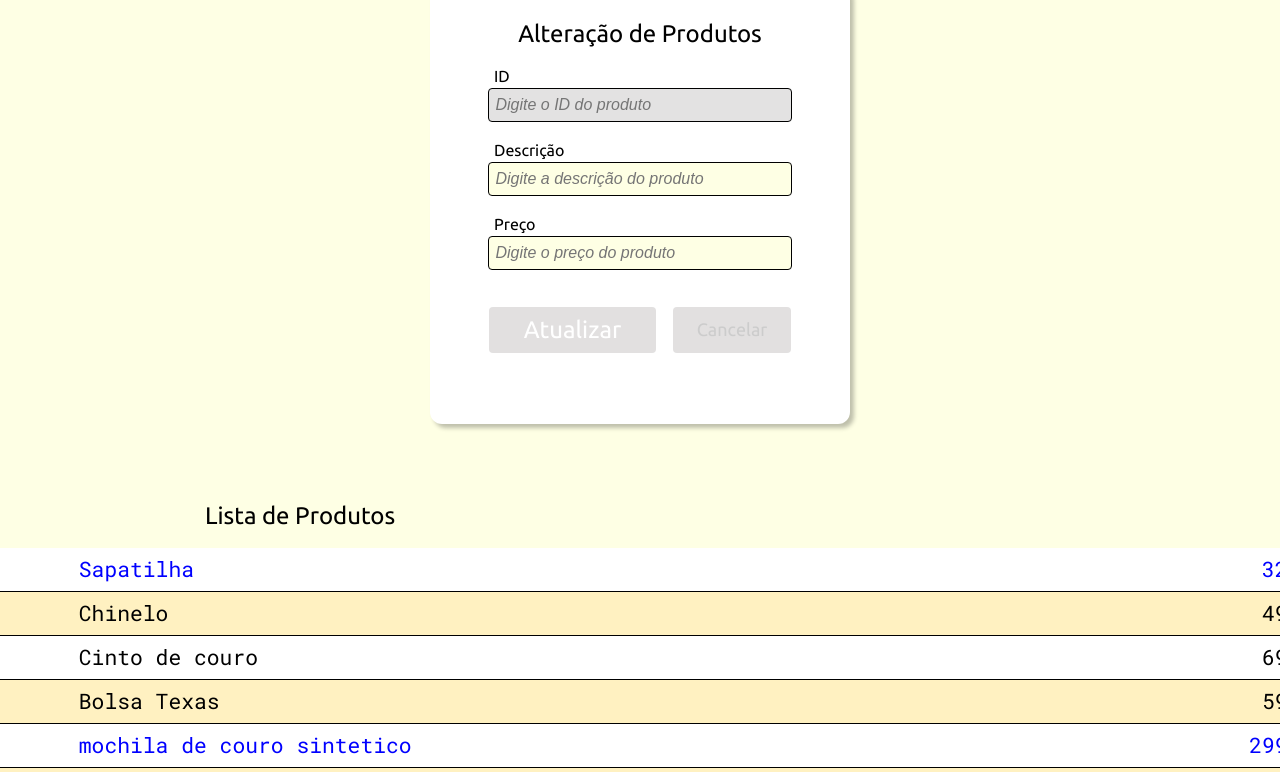
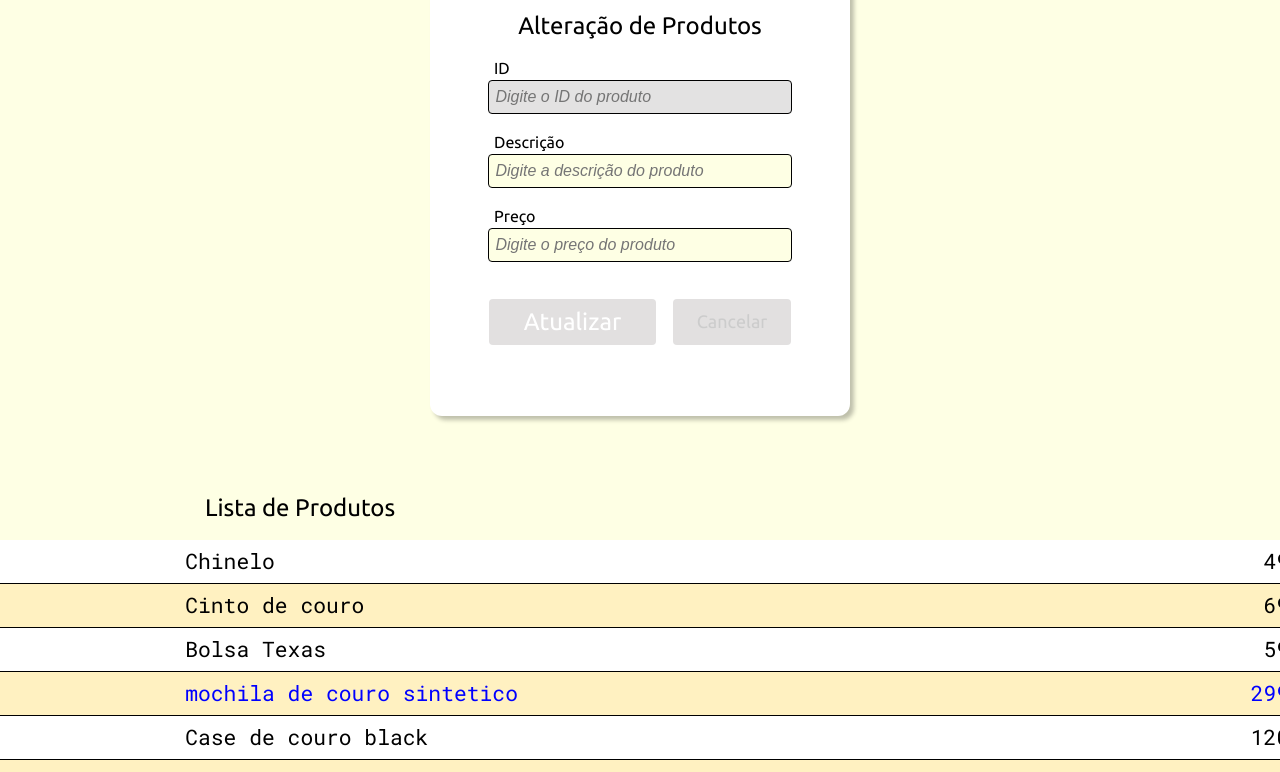
Before and after one commit to jordanea-statute/API, a website with bundled scripts: page update-com-put.html in a window 1280 px wide. Shown: the part 106-878 px from the top of the page. Built offline with nearby package versions, Linux system fonts and the light colour scheme; data requests are answered from the project's data file.

Commit message:
style e checkbox

```diff
--- a/assets/scripts/read-com-get.js
+++ b/assets/scripts/read-com-get.js
@@ -1,5 +1,5 @@
 // BUSCA OS PRODUTOS
-function buscaProdutos (mostraBtDelete){ //parametro mostraBtDelete
+function buscaProdutos (mostraBtDelete = false){ //parametro mostraBtDelete
 
     fetch('http://localhost:3000/produtos', {
         method: 'GET',
@@ -42,9 +42,18 @@ function buscaProdutos (mostraBtDelete){ //parametro mostraBtDelete
             const liDelete = document.createElement('li');
             const btDelete = document.createElement('button');
             btDelete.innerHTML = '❌';
+            btDelete.value = resposta[i].id;
             btDelete.classList.add('delete-button'); // cria classe para usar no css
             // btDelete.style.color = 'red'; // da para estulizar pelo style.color
-            btDelete.value = resposta[i].id;
+
+            const liCheck = document.createElement('li');
+            const inputCheck = document.createElement('input');
+            inputCheck.setAttribute('type','checkbox');
+            inputCheck.setAttribute('id','');
+
+            liCheck.append(inputCheck);
+
+            ul.insertBefore(liCheck, liId);
 
             ul.appendChild(liDelete).appendChild(btDelete);
             //fim botão
--- a/assets/styles/style.css
+++ b/assets/styles/style.css
@@ -1,8 +1,6 @@
 /* @import url('https://fonts.googleapis.com/css2?family=Indie+Flower&display=swap,family=Roboto+Mono:ital,wght@0,100;0,200;0,300;0,400;1,100;1,200;1,300;1,400&display=swap'); */
 
 
-
-/******************** ESTILIZAÇÃO READ COM GET **********************/
 .page-title a {
     font-family: 'Indie Flower', cursive;
     text-decoration: none;
@@ -276,19 +274,29 @@
 
 }
 
-#listaProdutos li{
-    display:flex;
-    padding-inline: 40px;
-    font-size: 16pt;
+#listaProdutos li:first-child{
+    margin: 0 2.4rem;
 
 
 }
 
-#listaProdutos li:nth-child(2){
-    margin-right: auto;
-    margin-left: 5rem;
+#listaProdutos li[data-produto="id"] {
+    margin-left: 2.4rem;
+    text-align: start;
+    width: 10rem;
+}
 
+#listaProdutos li[data-produto="descricao"] {
+    text-align: start;
+    width: 60%;
 }
+
+#listaProdutos li:last-child {
+    text-align: end;
+    width: 10rem;
+    margin-right: 2.4rem;
+}
+
 
 /******************** DELETE COM DELETE **********************/
 .box-btDeletarProdutos{
--- a/data/db.json
+++ b/data/db.json
@@ -1,11 +1,5 @@
 {
   "produtos": [
-    {
-      "id": 2,
-      "descricao": "Sapatilha",
-      "preco": "32,90",
-      "atualizado": true
-    },
     {
       "id": 3,
       "descricao": "Chinelo",
--- a/update-com-put.html
+++ b/update-com-put.html
@@ -11,7 +11,7 @@
 <body>
     <div class="box-father">
         <div class="box-header">
-            <header class="page-title-Put">
+            <header class="page-title">
                 <h1>Update com PUT</h1>
             </header>
         </div>
```
Also changed, not shown: delete-com-delete.html (+0 -1 lines), read-com-get.html (+1 -0 lines), assets/scripts/delete-com-delete.js (line endings or trailing spaces).
